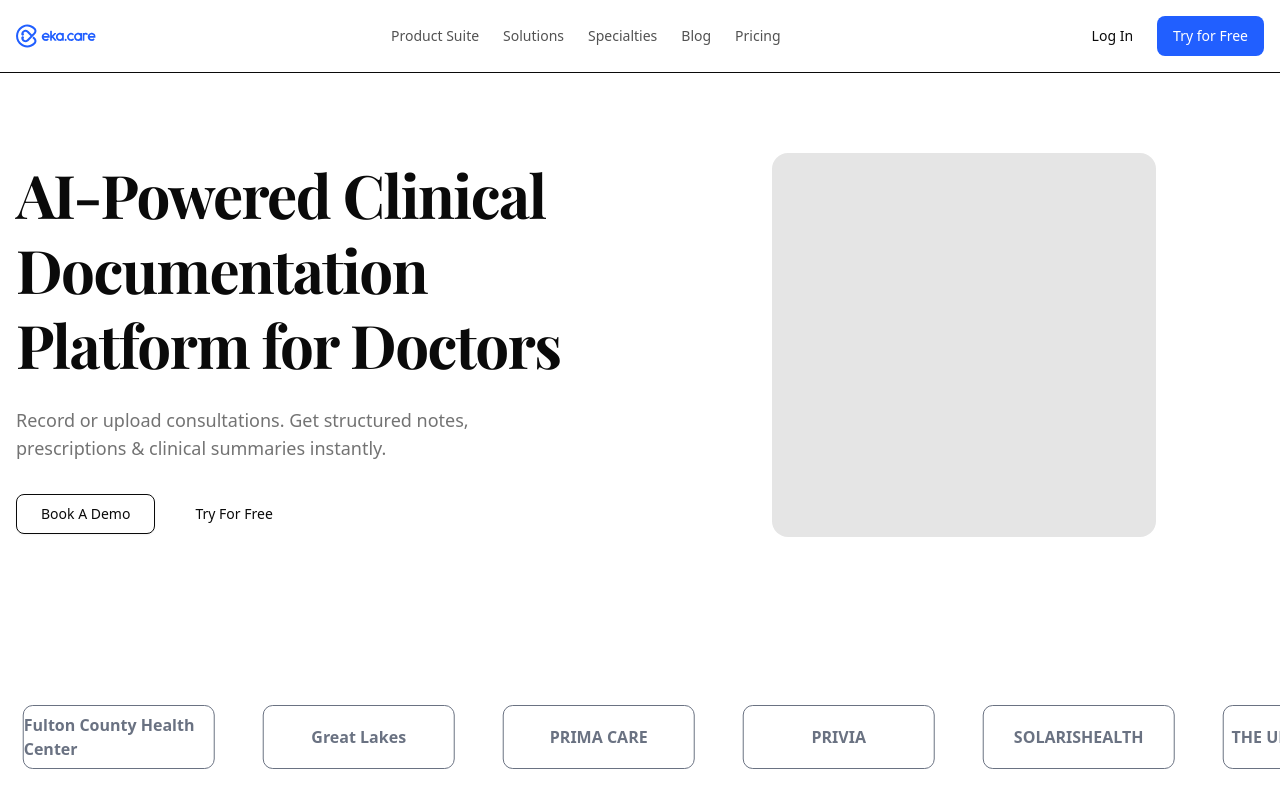
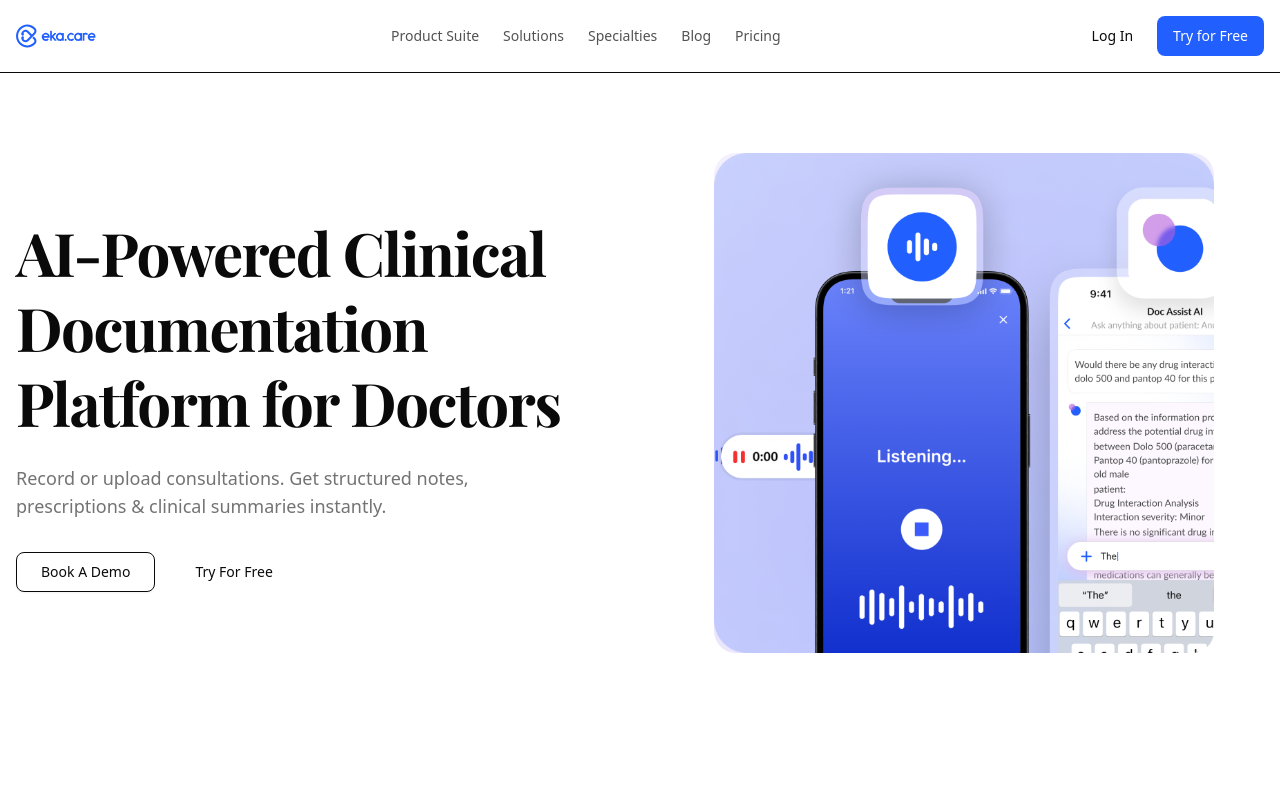
Before and after one commit to jayrajak-ui/scribe, a Next.js app: page / in a window 1280 px wide. Shown: the top 800 px of the page. Built offline with nearby package versions, Linux system fonts and the light colour scheme; a web font is replaced by a local one.

Commit message:
com 22 - hero image

```diff
--- a/src/app/page.tsx
+++ b/src/app/page.tsx
@@ -1,3 +1,4 @@
+import Image from 'next/image';
 import { Button } from "@/components/ui/button";
 import { LogoMarquee } from "@/components/LogoMarquee";
 import { Testimonials } from "@/components/Testimonials";
@@ -35,11 +36,15 @@
             </div>
           </div>
 
-          {/* Right Column: Image Placeholder */}
+                    {/* Right Column: Image */}
           <div className="hidden md:flex justify-center">
-            <div className="w-full max-w-sm h-auto aspect-square bg-neutral-200 rounded-2xl">
-              {/* This is the gray placeholder box */}
-            </div>
+            <Image
+              src="/images/hero-image.png" // This path points to public/images/hero-image.png
+              alt="AI-Powered Clinical Documentation Platform"
+              width={500}
+              height={500}
+              className="rounded-2xl"
+            />
           </div>
 
         </div>
```
Also changed, not shown: public/images/hero-image.png (added).
